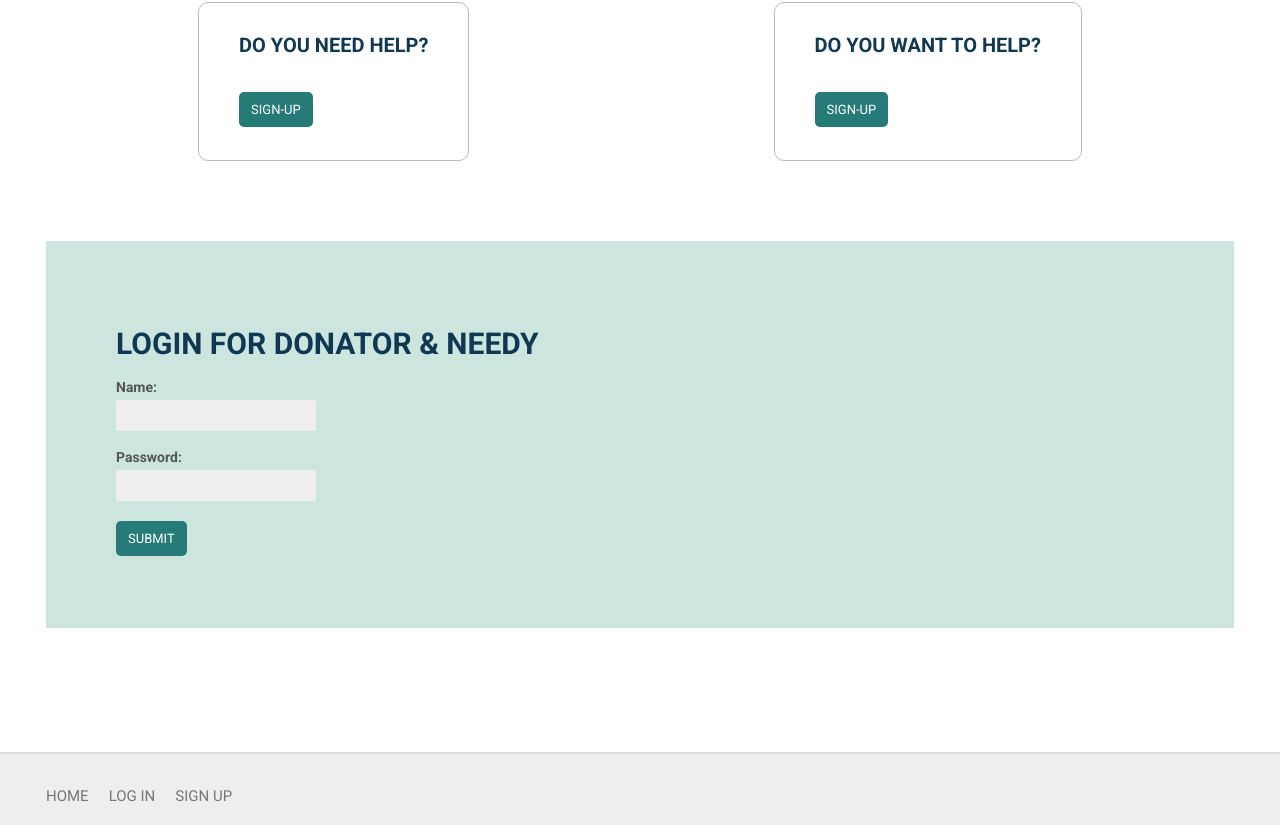
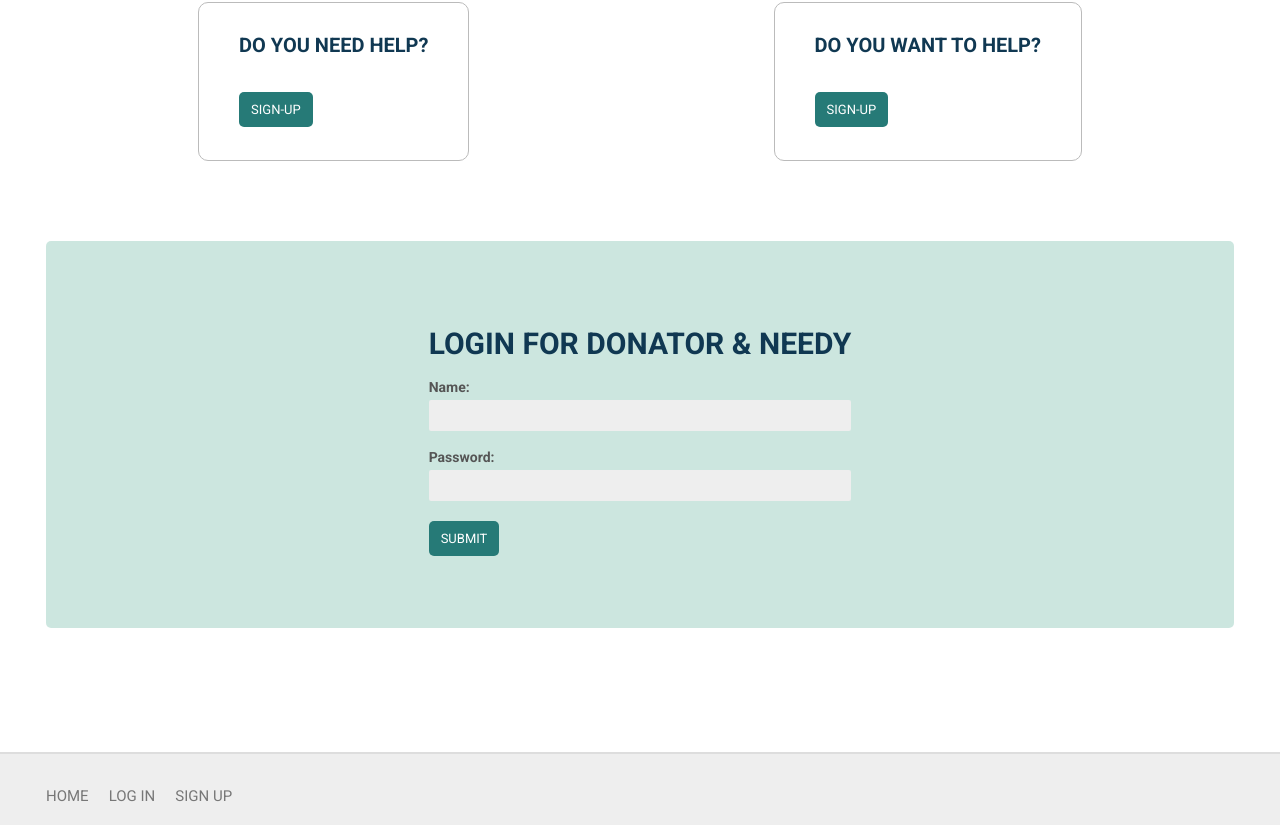
Before and after one commit to miloscomplex/feed-the-need-react, a React (Create React App) app in the folder frontend/: page /feed-the-need/ in a window 1280 px wide. Shown: the part 559-1384 px from the top of the page. Built offline with nearby package versions, Linux system fonts and the light colour scheme.

Commit message:
styled and incorporated flexbox to Login

```diff
--- a/frontend/src/components/Login.js
+++ b/frontend/src/components/Login.js
@@ -10,7 +10,8 @@ function Login() {
   }
 
   return (
-    <login class='login'>
+    <login className='login'>
+      <div className='login__wrapper'>
         <h2>Login for Donator & Needy</h2>
         <form name='login__BoxForm' onSubmit={event => handleOnSubmit(event)} >
           <label for='name'>Name:</label>
@@ -21,6 +22,7 @@ function Login() {
 
           <input type='submit' value='submit' className='cta__btn' />
         </form>
+      </div>
     </login>
 
   )
--- a/frontend/src/sass/base/_base.scss
+++ b/frontend/src/sass/base/_base.scss
@@ -69,7 +69,7 @@ input {
   padding: 0.8rem;
   border-radius: 0.2rem;
   margin: .5rem 0;
-  width: 20rem;
+  width: 100%;
 
   &[type='checkbox'] {
     margin: auto .8rem auto 0;
--- a/frontend/src/sass/components/login.scss
+++ b/frontend/src/sass/components/login.scss
@@ -1,6 +1,13 @@
 .login {
-  display: block;
+  display: flex;
   margin: 8rem 0;
   background-color: rgba($color-seafoam-green, .4);
   padding: 7rem;
+  align-items: center;
+  justify-content: center;
+  border-radius: 5px;
+
+  &__wrapper {
+
+  }
 }
```
Lines whose indentation alone changed are shown as unchanged.
